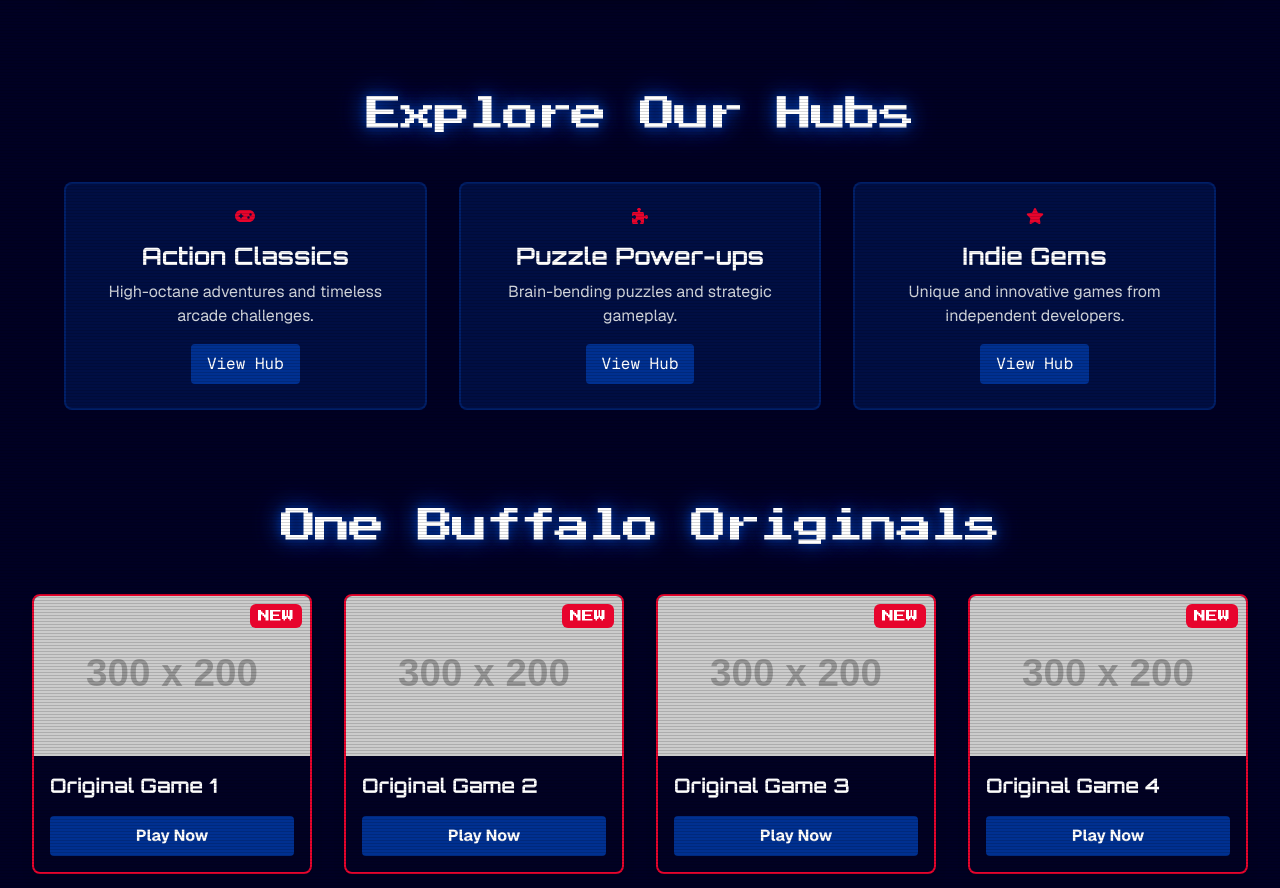
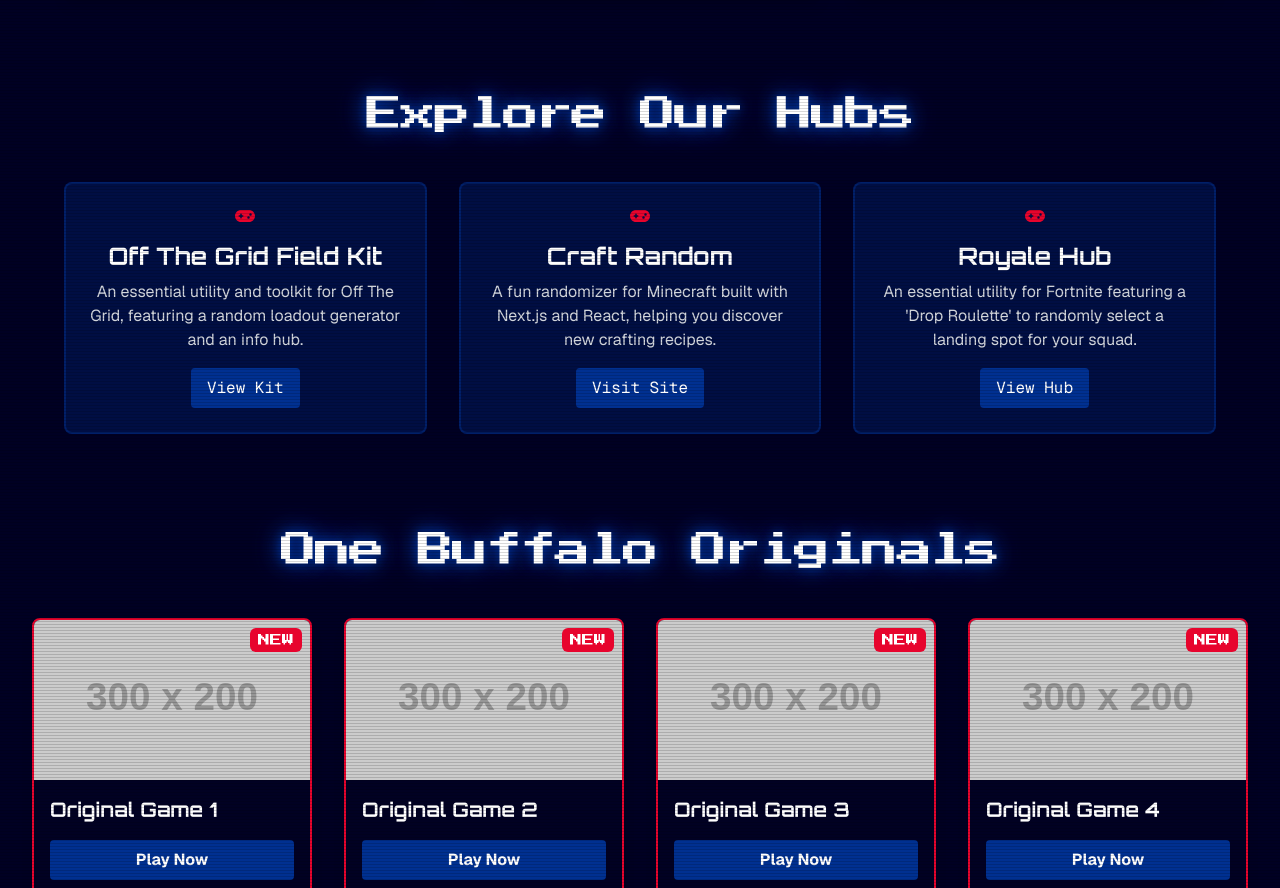
Before and after one commit to OneBuffaloLabs/onebuffalogames.com, a Next.js app: page / in a window 1280 px wide. Shown: the part 1020-1908 px from the top of the page. Built offline with nearby package versions, Linux system fonts and the light colour scheme.

Commit message:
Hub section now pulls from a data file

```diff
--- a/src/app/page.tsx
+++ b/src/app/page.tsx
@@ -1,13 +1,10 @@
 import Link from 'next/link';
 import { FontAwesomeIcon } from '@fortawesome/react-fontawesome';
-import { faGamepad, faPuzzlePiece, faStar, faNewspaper } from '@fortawesome/free-solid-svg-icons';
+import { faNewspaper } from '@fortawesome/free-solid-svg-icons';
+import SectionHeader from '@/components/home/SectionHeader';
+import HubsSection from '@/components/home/HubsSection';
 
-const SectionHeader = ({ title }: { title: string }) => (
-  <h2 className="font-press-start text-3xl md:text-4xl text-center mb-12 text-white animate-glow tracking-tighter">
-    {title}
-  </h2>
-);
-
+// This button component remains local as it's only used on this page.
 const ArcadeButton = ({ href, children }: { href: string; children: React.ReactNode }) => (
   <Link
     href={href}
@@ -19,6 +16,7 @@ const ArcadeButton = ({ href, children }: { href: string; children: React.ReactN
 export default function HomePage() {
   return (
     <>
+      {/* Hero Section */}
       <section className="relative h-[60vh] md:h-[70vh] flex items-center justify-center text-center text-white overflow-hidden bg-obl-dark-blue">
         <div className="absolute inset-0 bg-[linear-gradient(to_right,#4f4f4f2e_1px,transparent_1px),linear-gradient(to_bottom,#4f4f4f2e_1px,transparent_1px)] bg-[size:14px_24px] [mask-image:radial-gradient(ellipse_80%_50%_at_50%_0%,#000_70%,transparent_110%)]"></div>
         <div className="absolute inset-0 bg-gradient-to-t from-obl-dark-blue via-transparent to-transparent"></div>
@@ -33,8 +31,9 @@ export default function HomePage() {
         </div>
       </section>
 
-      {/* Main content wrapper with scanline overlay */}
+      {/* Main content wrapper */}
       <div className="relative py-20 px-4 sm:px-6 lg:px-8 space-y-24 bg-obl-dark-blue/95 scanline-overlay">
+        {/* Latest Updates Section */}
         <section>
           <SectionHeader title="Latest Updates" />
           <div className="grid md:grid-cols-2 lg:grid-cols-3 gap-8 max-w-6xl mx-auto">
@@ -59,42 +58,10 @@ export default function HomePage() {
           </div>
         </section>
 
-        <section>
-          <SectionHeader title="Explore Our Hubs" />
-          <div className="grid sm:grid-cols-2 lg:grid-cols-3 gap-8 max-w-6xl mx-auto">
-            <div className="flex flex-col items-center text-center p-6 bg-obl-blue/30 rounded-lg border-2 border-obl-blue/50 transition-transform duration-300 hover:scale-105">
-              <FontAwesomeIcon icon={faGamepad} className="h-16 w-16 mb-4 text-obl-red" />
-              <h3 className="font-orbitron text-2xl font-bold mb-2">Action Classics</h3>
-              <p className="text-gray-300 mb-4 flex-grow">
-                High-octane adventures and timeless arcade challenges.
-              </p>
-              <button className="font-mono bg-obl-blue text-white py-2 px-4 rounded hover:bg-blue-800">
-                View Hub
-              </button>
-            </div>
-            <div className="flex flex-col items-center text-center p-6 bg-obl-blue/30 rounded-lg border-2 border-obl-blue/50 transition-transform duration-300 hover:scale-105">
-              <FontAwesomeIcon icon={faPuzzlePiece} className="h-16 w-16 mb-4 text-obl-red" />
-              <h3 className="font-orbitron text-2xl font-bold mb-2">Puzzle Power-ups</h3>
-              <p className="text-gray-300 mb-4 flex-grow">
-                Brain-bending puzzles and strategic gameplay.
-              </p>
-              <button className="font-mono bg-obl-blue text-white py-2 px-4 rounded hover:bg-blue-800">
-                View Hub
-              </button>
-            </div>
-            <div className="flex flex-col items-center text-center p-6 bg-obl-blue/30 rounded-lg border-2 border-obl-blue/50 transition-transform duration-300 hover:scale-105">
-              <FontAwesomeIcon icon={faStar} className="h-16 w-16 mb-4 text-obl-red" />
-              <h3 className="font-orbitron text-2xl font-bold mb-2">Indie Gems</h3>
-              <p className="text-gray-300 mb-4 flex-grow">
-                Unique and innovative games from independent developers.
-              </p>
-              <button className="font-mono bg-obl-blue text-white py-2 px-4 rounded hover:bg-blue-800">
-                View Hub
-              </button>
-            </div>
-          </div>
-        </section>
+        {/* This is the new, dynamic Hubs section */}
+        <HubsSection />
 
+        {/* One Buffalo Originals Section */}
         <section>
           <SectionHeader title="One Buffalo Originals" />
           <div className="grid md:grid-cols-2 lg:grid-cols-4 gap-8 max-w-7xl mx-auto">
@@ -121,6 +88,7 @@ export default function HomePage() {
           </div>
         </section>
 
+        {/* Classic Arcade Hits Section */}
         <section>
           <SectionHeader title="Classic Arcade Hits" />
           <div className="grid md:grid-cols-2 lg:grid-cols-4 gap-8 max-w-7xl mx-auto">
--- /dev/null
+++ b/src/components/home/HubsSection.tsx
@@ -0,0 +1,69 @@
+import Image from 'next/image';
+import Link from 'next/link';
+import { FontAwesomeIcon } from '@fortawesome/react-fontawesome';
+import { faGamepad } from '@fortawesome/free-solid-svg-icons';
+import hubData from '@/data/hubData.json';
+import type { Hub } from '@/types';
+import SectionHeader from './SectionHeader';
+
+/**
+ * Shuffles an array and returns a new array with the first N items.
+ * @param arr The array to shuffle.
+ * @param n The number of items to return.
+ * @returns A new array with N random items.
+ */
+const getRandomItems = <T,>(arr: T[], n: number): T[] => {
+  // Create a copy of the array to avoid modifying the original
+  const shuffled = [...arr].sort(() => 0.5 - Math.random());
+  return shuffled.slice(0, n);
+};
+
+const HubsSection = () => {
+  // Assert the type of the imported JSON data
+  const hubs: Hub[] = hubData;
+  // Get 3 random hubs to feature on the homepage
+  const featuredHubs = getRandomItems(hubs, 3);
+
+  return (
+    <section>
+      <SectionHeader title="Explore Our Hubs" />
+      <div className="grid sm:grid-cols-2 lg:grid-cols-3 gap-8 max-w-6xl mx-auto">
+        {featuredHubs.map((hub) => (
+          <div
+            key={hub.title}
+            className="flex flex-col items-center text-center p-6 bg-obl-blue/30 rounded-lg border-2 border-obl-blue/50 transition-transform duration-300 hover:scale-105">
+            {/* Use the provided image, or a fallback icon if none exists */}
+            {hub.imageUrl ? (
+              <Image
+                src={hub.imageUrl}
+                alt={`${hub.title} logo`}
+                width={64}
+                height={64}
+                className="h-16 w-16 mb-4 object-contain"
+              />
+            ) : (
+              <FontAwesomeIcon icon={faGamepad} className="h-16 w-16 mb-4 text-obl-red" />
+            )}
+            <h3 className="font-orbitron text-2xl font-bold mb-2">{hub.title}</h3>
+            {/* Only render the description if it exists */}
+            {hub.description && <p className="text-gray-300 mb-4 flex-grow">{hub.description}</p>}
+            {/* The link acts as a button */}
+            <Link
+              href={hub.linkUrl}
+              target={hub.isComingSoon ? '_self' : '_blank'}
+              rel="noopener noreferrer"
+              className={`font-mono text-white py-2 px-4 rounded transition-colors ${
+                hub.isComingSoon
+                  ? 'bg-gray-600 cursor-not-allowed' // Style for "Coming Soon" state
+                  : 'bg-obl-blue hover:bg-blue-800'
+              }`}>
+              {hub.linkText}
+            </Link>
+          </div>
+        ))}
+      </div>
+    </section>
+  );
+};
+
+export default HubsSection;
--- /dev/null
+++ b/src/components/home/SectionHeader.tsx
@@ -0,0 +1,10 @@
+/**
+ * A reusable component for consistent section headings.
+ */
+const SectionHeader = ({ title }: { title: string }) => (
+  <h2 className="font-press-start text-3xl md:text-4xl text-center mb-12 text-white animate-glow tracking-tighter">
+    {title}
+  </h2>
+);
+
+export default SectionHeader;
--- a/src/data/hubData.json
+++ b/src/data/hubData.json
@@ -1,16 +1,42 @@
 [
   {
     "title": "COD RCG",
-    "description": "A comprehensive resource for Call of Duty, featuring detailed weapon stats, attachments, and camo challenges.",
-    "imageUrl": "/images/logos/no-text/one-buffalo-cartoon-no-text-white.png",
-    "linkUrl": "https://codrcg.com",
+    "description": "Your essential toolkit for Call of Duty, featuring a random loadout generator and a 'Where We Droppin'' tool.",
+    "imageUrl": "",
+    "linkUrl": "https://codrcg.com/",
+    "githubUrl": "https://github.com/SiloCityLabs/codrcg.com",
     "linkText": "View Hub"
   },
   {
+    "title": "Royale Hub",
+    "description": "An essential utility for Fortnite featuring a 'Drop Roulette' to randomly select a landing spot for your squad.",
+    "imageUrl": "",
+    "linkUrl": "https://fortnite.silocitygames.com/",
+    "githubUrl": "https://github.com/SiloCityLabs/fortnite.silocitygames.com",
+    "linkText": "View Hub"
+  },
+  {
+    "title": "Off The Grid Field Kit",
+    "description": "An essential utility and toolkit for Off The Grid, featuring a random loadout generator and an info hub.",
+    "imageUrl": "",
+    "linkUrl": "https://offthegrid.silocitygames.com/",
+    "githubUrl": "https://github.com/SiloCityLabs/offthegrid.silocitygames.com",
+    "linkText": "View Kit"
+  },
+  {
+    "title": "Craft Random",
+    "description": "A fun randomizer for Minecraft built with Next.js and React, helping you discover new crafting recipes.",
+    "imageUrl": "",
+    "linkUrl": "https://craftrandom.com/",
+    "githubUrl": "https://github.com/SiloCityLabs/craftrandom.com/",
+    "linkText": "Visit Site"
+  },
+  {
     "title": "Halo Infinite Hub",
-    "description": "Your one-stop-shop for all things Halo Infinite. Stats, strategies, and more.",
-    "imageUrl": "/images/logos/no-text/one-buffalo-cartoon-no-text-white.png",
-    "linkUrl": "#",
+    "description": "Your one-stop-shop for all things Halo Infinite, including detailed weapon stats, strategies, and more.",
+    "imageUrl": "",
+    "linkUrl": "",
+    "githubUrl": "",
     "linkText": "Coming Soon",
     "isComingSoon": true
   }
--- a/src/types/index.ts
+++ b/src/types/index.ts
@@ -1,14 +1,11 @@
-export interface CardData {
+/**
+ * Defines the structure for a Hub object, matching hubData.json.
+ */
+export interface Hub {
   title: string;
   description: string;
   imageUrl: string;
   linkUrl: string;
   linkText: string;
-  isComingSoon?: boolean;
-  fontClass?: string;
+  isComingSoon?: boolean; // This property is optional
 }
-
-export interface UpdateData {
-  date: string;
-  description: string;
-}
```
